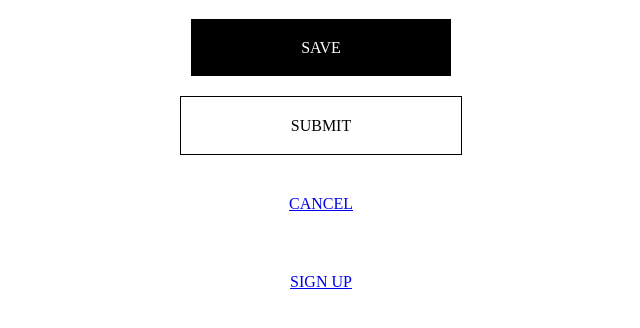
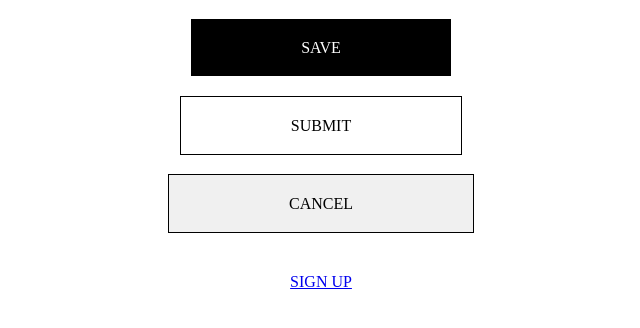
Before and after one commit to jramos22/Practica-css, a plain HTML site: page index.html in a window 1280 px wide. Shown: the part 58-386 px from the top of the page, without its empty margins (319-959 px from the left). Drawn offline with Linux system fonts and the light colour scheme.

Commit message:
agrego el tecer boton

```diff
--- a/css/style.css
+++ b/css/style.css
@@ -41,3 +41,20 @@ a#boton2{
     border: 1px solid white;
 
 }
+a#boton3{
+    background-color: #F0F0F0;
+    color: black;
+    padding-top: 20px;
+    padding-bottom: 20px;
+    padding-left: 120px;
+    padding-right: 120px;
+    text-decoration: none;
+    border: 1px solid black;
+}
+#boton3:hover{
+    background-color: black;
+    color: #F0F0F0;
+    text-decoration: none;
+    border: 1px solid white;
+
+}
```
